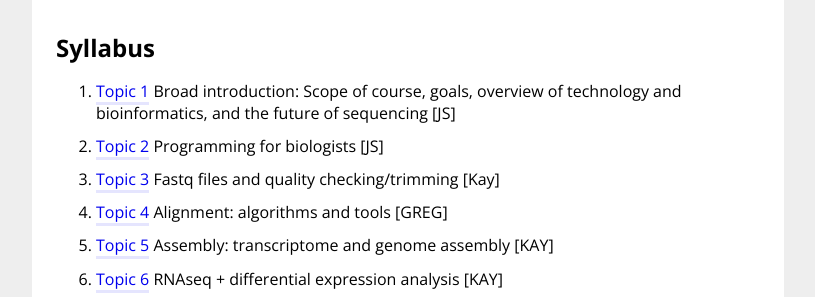
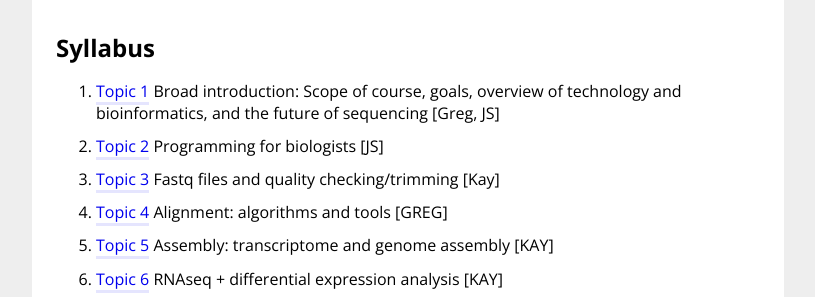
Before and after one commit to owensgl/biol525D, a Jekyll site: the page built from index.md, in a window 1280 px wide and 900 px high, scrolled down 1132 px. Shown: the part 180-477 px from the top of the window, without its empty margins (232-1047 px from the left). Built offline with Jekyll 4.4.1, drawn with Linux system fonts in a browser that asks for light colours.

Commit message:
[homepage] fixed relative links to the topics pages on the homepage.
   - added Greg as an instructor on Topic 1

```diff
--- a/index.md
+++ b/index.md
@@ -41,15 +41,15 @@ The course material is organized in several [Topics](resources/topics.md), with
 To get up to speed on working with a Unix system, take a look at the [unix help](resources/unix_ref.pdf) file. There are some resources there that will help you find the specific command you need for each task.
 
 ## Syllabus
-1. [Topic 1](../Topic_1/) Broad introduction: Scope of course, goals, overview of technology and bioinformatics, and the future of sequencing [JS]
-2. [Topic 2](../Topic_2/) Programming for biologists [JS]
-3. [Topic 3](../Topic_3/) Fastq files and quality checking/trimming [Kay]
-4. [Topic 4](../Topic_4/) Alignment: algorithms and tools [GREG]
-5. [Topic 5](../Topic_5/) Assembly: transcriptome and genome assembly [KAY]
-6. [Topic 6](../Topic_6/) RNAseq + differential expression analysis [KAY]
-7. [Topic 7](../Topic_7/) SNP and variant calling [GREG]
-8. [Topic 8](../Topic_8-9/) Population genomics and plotting in R (Part 1) [GREG]
-9. [Topic 9](../Topic_8-9/) Population genomics and plotting in R (Part 2) [GREG]
+1. [Topic 1](./Topic_1/) Broad introduction: Scope of course, goals, overview of technology and bioinformatics, and the future of sequencing [Greg, JS]
+2. [Topic 2](./Topic_2/) Programming for biologists [JS]
+3. [Topic 3](./Topic_3/) Fastq files and quality checking/trimming [Kay]
+4. [Topic 4](./Topic_4/) Alignment: algorithms and tools [GREG]
+5. [Topic 5](./Topic_5/) Assembly: transcriptome and genome assembly [KAY]
+6. [Topic 6](./Topic_6/) RNAseq + differential expression analysis [KAY]
+7. [Topic 7](./Topic_7/) SNP and variant calling [GREG]
+8. [Topic 8](./Topic_8-9/) Population genomics and plotting in R (Part 1) [GREG]
+9. [Topic 9](./Topic_8-9/) Population genomics and plotting in R (Part 2) [GREG]
 10. [Topic 10](../Topic_10/) Phylogenetic inference [GREG]
 
 ## Obtaining all the files on this site
```
